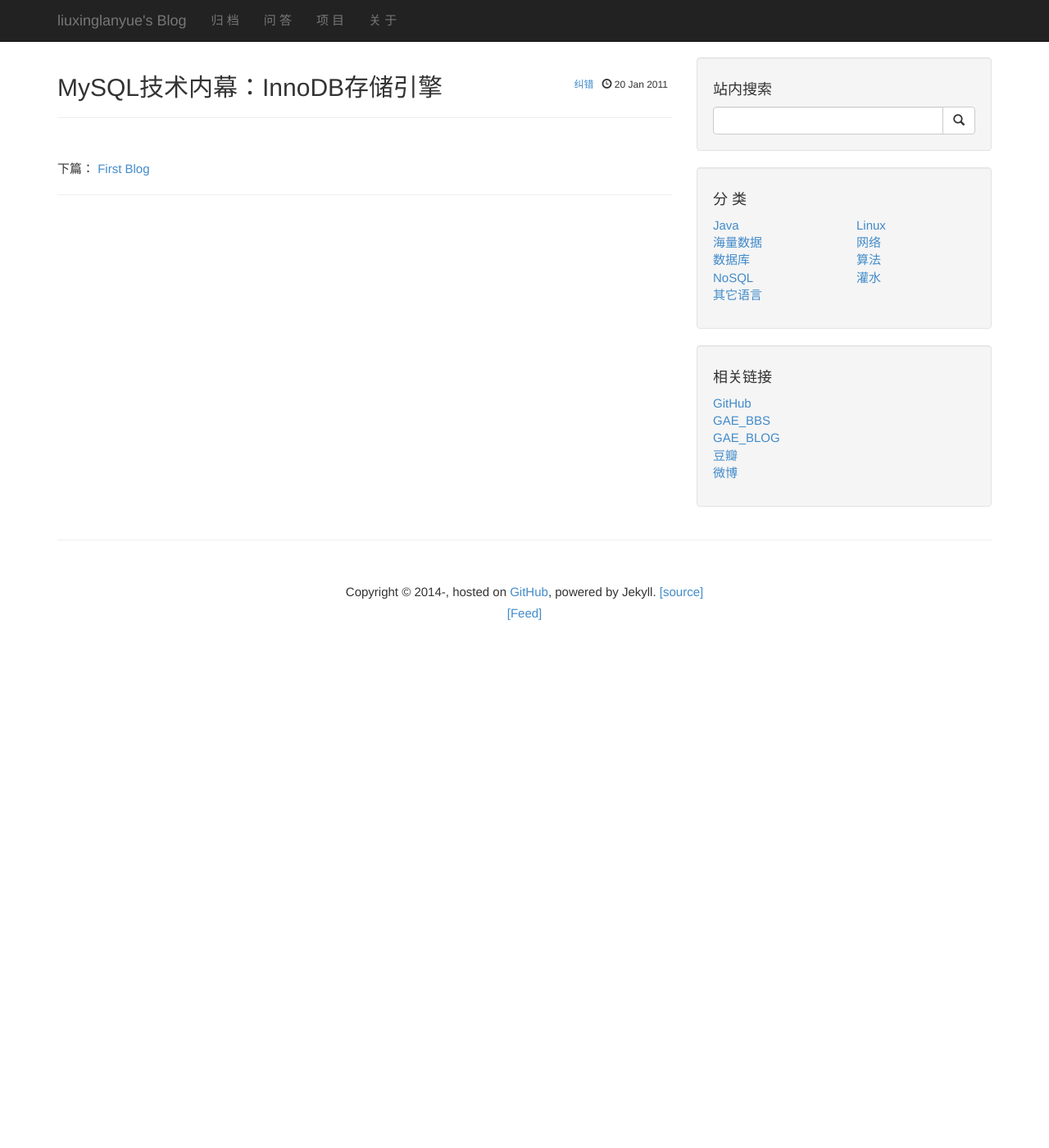
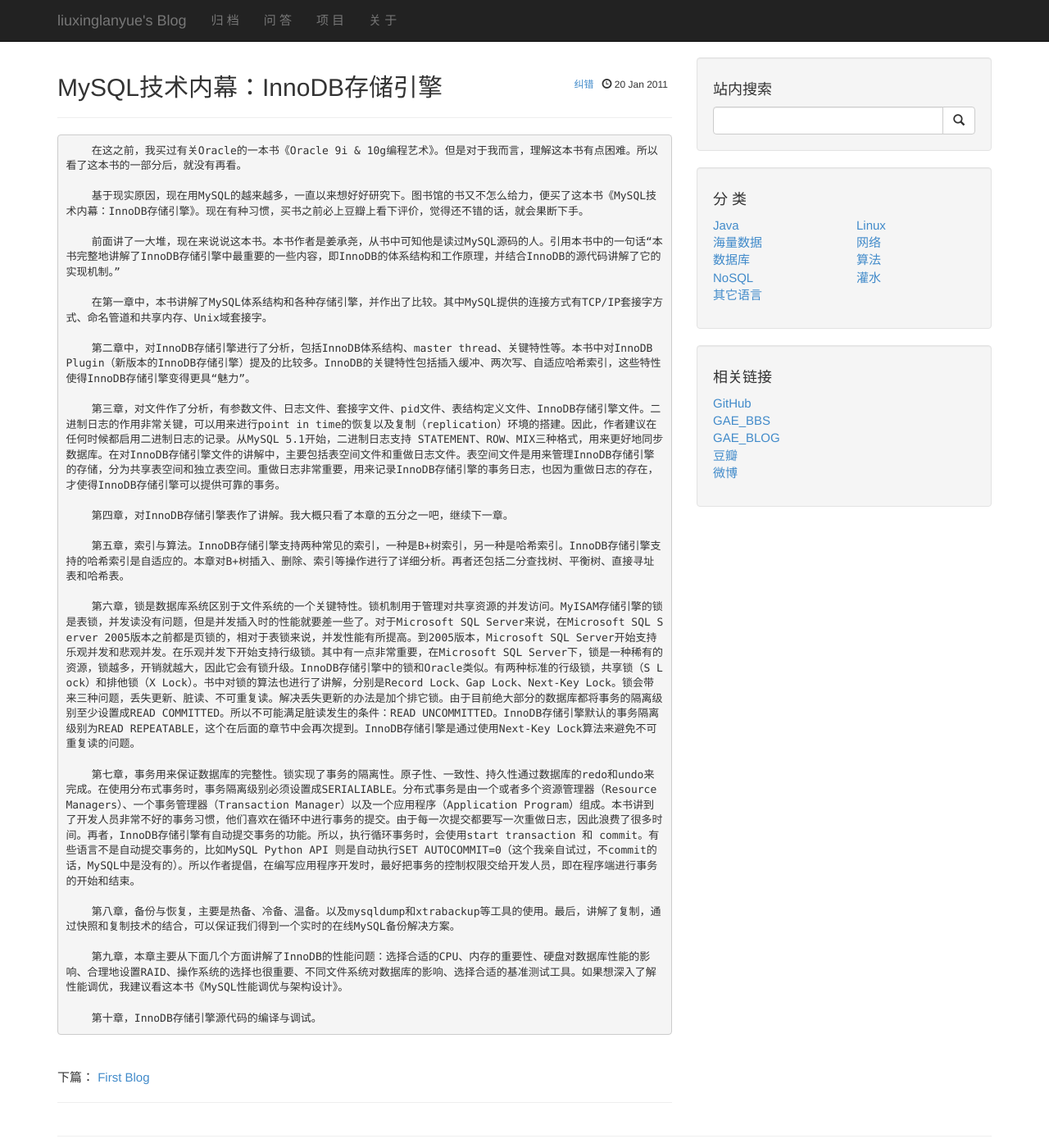
Before and after one commit to liuxinglanyue/blog, a Jekyll site: the page built from _posts/2011-01-20-mysql-innodb.markdown, in a window 1280 px wide and 1400 px high. Shown: the whole window at 82% size. Built offline with Jekyll 4.4.1, drawn with Linux system fonts in a browser that asks for light colours; Markdown is read by kramdown in place of the engine named in the settings; comment, search, counter and statistics services are not loaded.

Commit message:
Update 2011-01-20-mysql-innodb.markdown

```diff
--- a/_posts/2011-01-20-mysql-innodb.markdown
+++ b/_posts/2011-01-20-mysql-innodb.markdown
@@ -4,3 +4,28 @@ category: "sql"
 title:  "MySQL技术内幕：InnoDB存储引擎"
 tags: [mysql,innodb]
 ---
+        在这之前，我买过有关Oracle的一本书《Oracle 9i & 10g编程艺术》。但是对于我而言，理解这本书有点困难。所以看了这本书的一部分后，就没有再看。
+
+        基于现实原因，现在用MySQL的越来越多，一直以来想好好研究下。图书馆的书又不怎么给力，便买了这本书《MySQL技术内幕：InnoDB存储引擎》。现在有种习惯，买书之前必上豆瓣上看下评价，觉得还不错的话，就会果断下手。
+
+        前面讲了一大堆，现在来说说这本书。本书作者是姜承尧，从书中可知他是读过MySQL源码的人。引用本书中的一句话“本书完整地讲解了InnoDB存储引擎中最重要的一些内容，即InnoDB的体系结构和工作原理，并结合InnoDB的源代码讲解了它的实现机制。”
+
+        在第一章中，本书讲解了MySQL体系结构和各种存储引擎，并作出了比较。其中MySQL提供的连接方式有TCP/IP套接字方式、命名管道和共享内存、Unix域套接字。
+
+        第二章中，对InnoDB存储引擎进行了分析，包括InnoDB体系结构、master thread、关键特性等。本书中对InnoDB Plugin（新版本的InnoDB存储引擎）提及的比较多。InnoDB的关键特性包括插入缓冲、两次写、自适应哈希索引，这些特性使得InnoDB存储引擎变得更具“魅力”。
+
+        第三章，对文件作了分析，有参数文件、日志文件、套接字文件、pid文件、表结构定义文件、InnoDB存储引擎文件。二进制日志的作用非常关键，可以用来进行point in time的恢复以及复制（replication）环境的搭建。因此，作者建议在任何时候都启用二进制日志的记录。从MySQL 5.1开始，二进制日志支持 STATEMENT、ROW、MIX三种格式，用来更好地同步数据库。在对InnoDB存储引擎文件的讲解中，主要包括表空间文件和重做日志文件。表空间文件是用来管理InnoDB存储引擎的存储，分为共享表空间和独立表空间。重做日志非常重要，用来记录InnoDB存储引擎的事务日志，也因为重做日志的存在，才使得InnoDB存储引擎可以提供可靠的事务。
+
+        第四章，对InnoDB存储引擎表作了讲解。我大概只看了本章的五分之一吧，继续下一章。
+
+        第五章，索引与算法。InnoDB存储引擎支持两种常见的索引，一种是B+树索引，另一种是哈希索引。InnoDB存储引擎支持的哈希索引是自适应的。本章对B+树插入、删除、索引等操作进行了详细分析。再者还包括二分查找树、平衡树、直接寻址表和哈希表。
+
+        第六章，锁是数据库系统区别于文件系统的一个关键特性。锁机制用于管理对共享资源的并发访问。MyISAM存储引擎的锁是表锁，并发读没有问题，但是并发插入时的性能就要差一些了。对于Microsoft SQL Server来说，在Microsoft SQL Server 2005版本之前都是页锁的，相对于表锁来说，并发性能有所提高。到2005版本，Microsoft SQL Server开始支持乐观并发和悲观并发。在乐观并发下开始支持行级锁。其中有一点非常重要，在Microsoft SQL Server下，锁是一种稀有的资源，锁越多，开销就越大，因此它会有锁升级。InnoDB存储引擎中的锁和Oracle类似。有两种标准的行级锁，共享锁（S Lock）和排他锁（X Lock）。书中对锁的算法也进行了讲解，分别是Record Lock、Gap Lock、Next-Key Lock。锁会带来三种问题，丢失更新、脏读、不可重复读。解决丢失更新的办法是加个排它锁。由于目前绝大部分的数据库都将事务的隔离级别至少设置成READ COMMITTED。所以不可能满足脏读发生的条件：READ UNCOMMITTED。InnoDB存储引擎默认的事务隔离级别为READ REPEATABLE，这个在后面的章节中会再次提到。InnoDB存储引擎是通过使用Next-Key Lock算法来避免不可重复读的问题。
+
+        第七章，事务用来保证数据库的完整性。锁实现了事务的隔离性。原子性、一致性、持久性通过数据库的redo和undo来完成。在使用分布式事务时，事务隔离级别必须设置成SERIALIABLE。分布式事务是由一个或者多个资源管理器（Resource Managers）、一个事务管理器（Transaction Manager）以及一个应用程序（Application Program）组成。本书讲到了开发人员非常不好的事务习惯，他们喜欢在循环中进行事务的提交。由于每一次提交都要写一次重做日志，因此浪费了很多时间。再者，InnoDB存储引擎有自动提交事务的功能。所以，执行循环事务时，会使用start transaction 和 commit。有些语言不是自动提交事务的，比如MySQL Python API 则是自动执行SET AUTOCOMMIT=0（这个我亲自试过，不commit的话，MySQL中是没有的）。所以作者提倡，在编写应用程序开发时，最好把事务的控制权限交给开发人员，即在程序端进行事务的开始和结束。
+
+        第八章，备份与恢复，主要是热备、冷备、温备。以及mysqldump和xtrabackup等工具的使用。最后，讲解了复制，通过快照和复制技术的结合，可以保证我们得到一个实时的在线MySQL备份解决方案。
+
+        第九章，本章主要从下面几个方面讲解了InnoDB的性能问题：选择合适的CPU、内存的重要性、硬盘对数据库性能的影响、合理地设置RAID、操作系统的选择也很重要、不同文件系统对数据库的影响、选择合适的基准测试工具。如果想深入了解性能调优，我建议看这本书《MySQL性能调优与架构设计》。
+
+        第十章，InnoDB存储引擎源代码的编译与调试。
```
